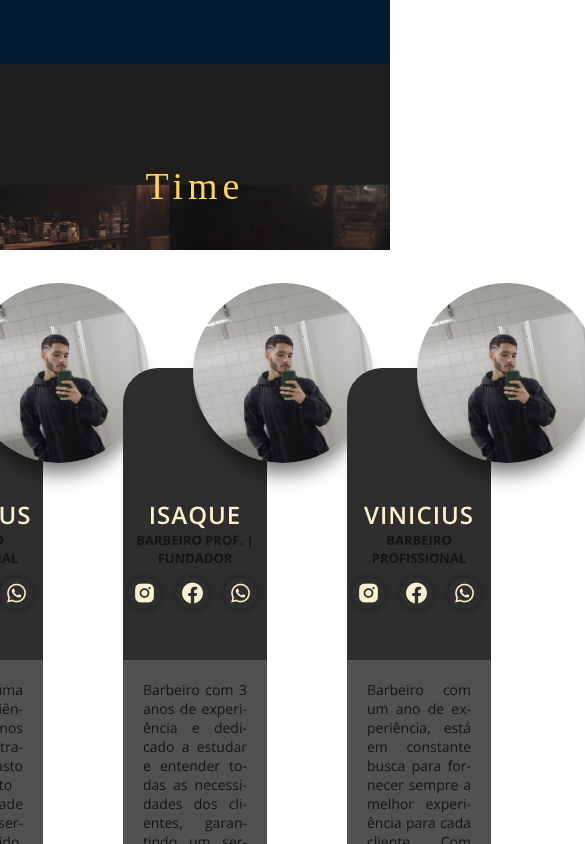
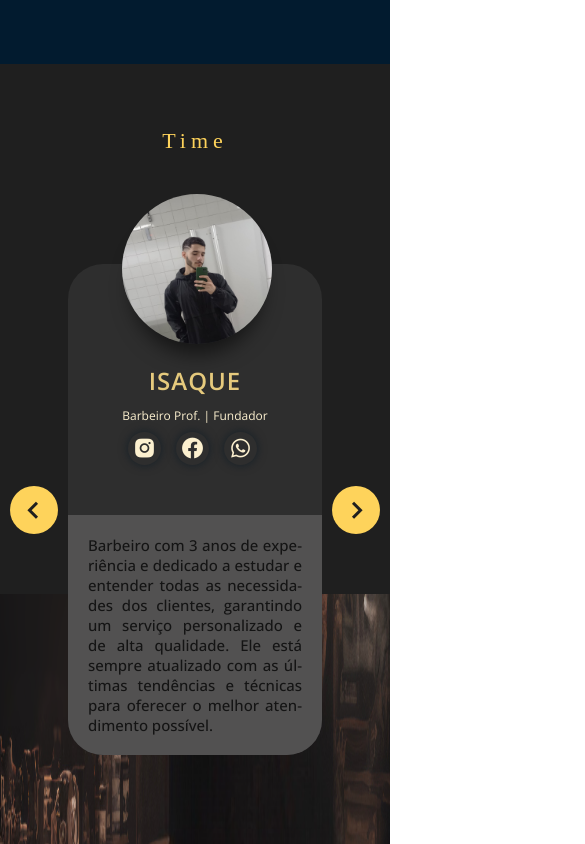
Before and after one commit to yLucino/Blade-s-Palace-Barbershop, a React (Vite) app: page / in a window 390 px wide. Shown: the part 3060-3904 px from the top of the page, 585 px wide, since content can reach past the window. Built offline with nearby package versions, Linux system fonts and the light colour scheme; a web font is replaced by a local one.

Commit message:
add responsive CSS in team page (not complete)

```diff
--- a/src/components/pages/priceAndService/priceAndService-responsive.css
+++ b/src/components/pages/priceAndService/priceAndService-responsive.css
@@ -45,7 +45,7 @@
 
 @media (max-width: 1360px) {
   .price-and-service {
-    height: 1100px;
+    height: 1150px;
   }
 
   .box-card-middle {
--- a/src/components/pages/team/team-responsive.css
+++ b/src/components/pages/team/team-responsive.css
@@ -0,0 +1,47 @@
+@media (max-width: 1220px) {
+  .container-profiles .profile.disabled {
+    display: none;
+  }
+
+  .container-profiles .btn-arrow-carousel {
+    display: block;
+  }
+}
+
+@media (max-width: 500px) {
+  .team .title {
+    padding: 64px 0 60px 0;
+  }
+
+  .team .title h1 {
+    font-size: 22px;
+  }
+
+  .container-profiles {
+    top: 50px;
+  }
+
+  .container-profiles .profile {
+    margin: 0 10px;
+  }
+
+  .container-profiles .btn-arrow-carousel i.left{
+    margin-left: 10px;
+  }
+
+  .container-profiles .btn-arrow-carousel i.right{
+    margin-right: 10px;
+  }
+
+  .container-profiles .profile img {
+    width: 150px;
+    height: 150px;
+    margin-bottom: 0px;
+    top: -70px;
+    left: 53.5px;
+  }
+
+  .container-profiles .profile h2 {
+    margin-top: 100px;
+  }
+}
--- a/src/components/pages/team/team-style.css
+++ b/src/components/pages/team/team-style.css
@@ -1,11 +1,14 @@
 .team {
   height: 100vh;
+  background-color: var(--color-Gray);
+  position: relative;
 }
 
 .team img {
   position: absolute;
-  background-size: cover;
+  bottom: 0;
   width: 100%;
+  height: 314px;
 }
 
 .team .title h1 {
@@ -16,7 +19,27 @@
   display: flex;
   position: relative;
   justify-content: center;
-  top: 100px;
+  top: 99px;
+}
+
+.container-profiles .btn-arrow-carousel {
+  display: none;
+  align-content: center;
+}
+
+.container-profiles .btn-arrow-carousel i.bx{
+  background-color: var(--color-Yellow);
+  padding: 6px;
+  color: var(--color-Gray);
+  border-radius: 50%;
+  transition: .2s;
+  margin: 0;
+}
+
+.container-profiles .btn-arrow-carousel i.bx:hover{
+  cursor: pointer;
+  box-shadow: 0 0 10px var(--color-Golden);
+  transform: scale(1.1);
 }
 
 .container-profiles .profile {
@@ -50,15 +73,13 @@
   font-weight: 600;
   letter-spacing: 1px;
   text-transform: uppercase;
-  color: var(--color-GoldenLight);
+  color: var(--color-Golden);
 }
 
 .container-profiles .profile h3 {
-  font-size: 13px;
-  text-transform: uppercase;
-  margin-bottom: 10px;
-  font-weight: 700;
-  color: var(--color-GrayDark);
+  font-size: 12px;
+  margin: 10px 0 8px 0;
+  color: var(--color-GoldenLight);
 }
 
 .container-profiles .profile nav {
@@ -75,25 +96,24 @@
 }
 
 .container-profiles .profile nav ul li a i.bx{
-  /* background-color: var(--color-GoldenDark); */
   border-radius: 50%;
   color: var(--color-GoldenLight);
-  box-shadow: 0 0 5px var(--color-Shadow);
+  box-shadow: 0 0 10px var(--color-Shadow);
   padding: 4px;
   transition: .2s;
 }
 
 .container-profiles .profile nav ul li a i.bx:hover{
-  transform: scale(1.1);
-  /* box-shadow: none; */
+  transform: scale(1.2);
 }
 
 .container-profiles .profile p {
   background-color: var(--color-GoldenLight);
   background-color: #525151;
   color: var(--color-GrayDark);
-  font-size: 14px;
-  min-height: 135px;
+  font-size: 15px;
+  font-weight: 500;
+  min-height: 200px;
   text-align: justify;
   hyphens: auto;
   padding: 20px;
--- a/src/components/pages/team/team.tsx
+++ b/src/components/pages/team/team.tsx
@@ -1,10 +1,11 @@
 import './team-style.css';
-import './team-responsive.css';
+import './team-responsive.css'
+import React from 'react';
 
 import imageProfile1 from '../../../../public/assets/image/team-img/profile-img.jpg'
 import imageBackground from '../../../../public/assets/image/team-img/bg-image.png';
 
-const Team = () => {
+const Team: React.FC = () => {
   return (
     <>
       <div className='team' id='time'>
@@ -13,7 +14,10 @@ const Team = () => {
           <h1>Time</h1>
         </div>
         <div className='container-profiles'>
-          <div className="profile">
+          <div className="btn-arrow-carousel">
+            <i className='bx bx-chevron-left bx-md left'></i>
+          </div>
+          <div className="profile disabled">
             <img src={imageProfile1} alt="" />
             <h2>Matheus</h2>
             <h3>Barbeiro Profissional</h3>
@@ -63,7 +67,7 @@ const Team = () => {
             </nav>
             <p>Barbeiro com 3 anos de experiência e dedicado a estudar e entender todas as necessidades dos clientes, garantindo um serviço personalizado e de alta qualidade. Ele está sempre atualizado com as últimas tendências e técnicas para oferecer o melhor atendimento possível.</p>
           </div>
-          <div className="profile">
+          <div className="profile disabled">
             <img src={imageProfile1} alt="" />
             <h2>Vinicius</h2>
             <h3>Barbeiro Profissional</h3>
@@ -88,6 +92,9 @@ const Team = () => {
             </nav>
             <p>Barbeiro com um ano de experiência, está em constante busca para fornecer sempre a melhor experiência para cada cliente. Com dedicação e atenção aos detalhes, esforçado para entender e atender às necessidades individuais, garantindo que cada visita seja única e satisfatória. </p>
           </div>
+          <div className="btn-arrow-carousel">
+            <i className='bx bx-chevron-right bx-md right'></i>
+          </div>
         </div>
       </div>
     </>
```
Also changed, not shown: public/assets/image/team-img/bg-image.png.
